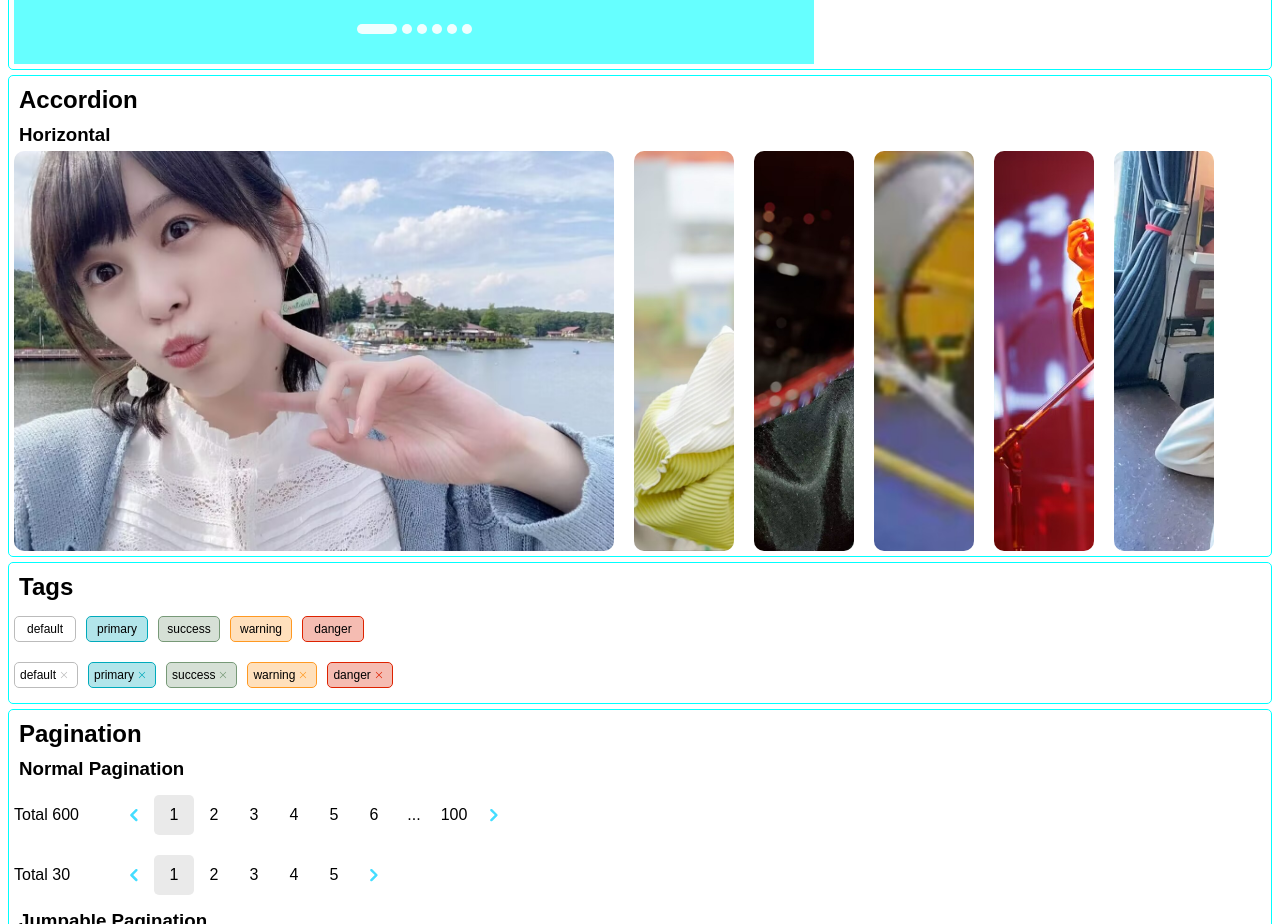
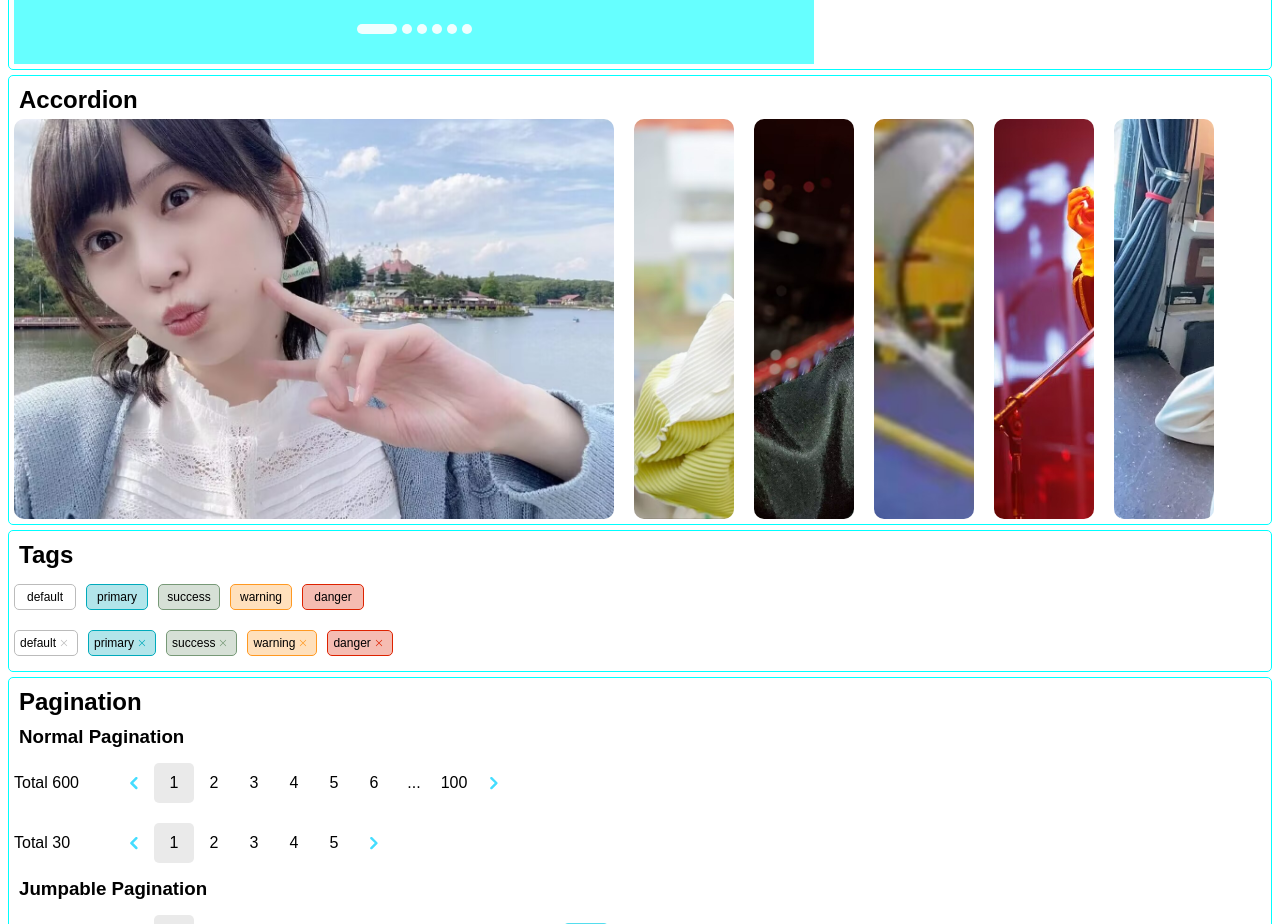
Before and after one commit to CainHappyfish/Doki-UI, a Vue app in the folder Doki-UI/: page / in a window 1280 px wide. Shown: the part 2720-3644 px from the top of the page. Built offline with nearby package versions, Linux system fonts and the light colour scheme.

Commit message:
fix: accordion

```diff
--- a/Doki-UI/src/index.ts
+++ b/Doki-UI/src/index.ts
@@ -20,6 +20,7 @@ import dokiVirtualList from "./components/virtualList/dokiVirtualList.vue";
 import type { App } from 'vue'
 import dokiVirtualListItem from "./components/virtualList/dokiVirtualListItem.vue";
 import dokiPagination from "./components/pagination/dokiPagination.vue";
+import dokiAccordionItem from "./components/carousel/dokiAccordionItem.vue";
 
 
 const components = [
@@ -38,6 +39,7 @@ const components = [
     dokiCarousel,
     dokiCarouselItem,
     dokiAccordion,
+    dokiAccordionItem,
     dokiTag,
     dokiVirtualList,
     dokiVirtualListItem,
--- a/Doki-UI/src/preview/carouselPreview.vue
+++ b/Doki-UI/src/preview/carouselPreview.vue
@@ -6,9 +6,6 @@ import pic4 from "./public/C7189228C0D4110789789FDB052E0047.jpg"
 import pic5 from "./public/F90DBAEF8600280309DE09E9F21274A8.jpg"
 import pic6 from "./public/B49BBE3D3B050DC43A1B10A87C54ED20.jpg"
 
-
-import DokiAccordion from "../components/carousel/dokiAccordion.vue";
-import DokiAccordionItem from "../components/carousel/dokiAccordionItem.vue";
 const pics = [
     pic1,
     pic2,
@@ -32,7 +29,6 @@ const pics = [
 
   <div class="carousel-container">
     <h2 class="title-2">Accordion</h2>
-    <h3 class="title-3">Horizontal</h3>
     <doki-accordion>
       <doki-accordion-item v-for="pic in pics" :key="pic">
         <img :src="pic" alt="pic" class="accordion-preview" />
```
